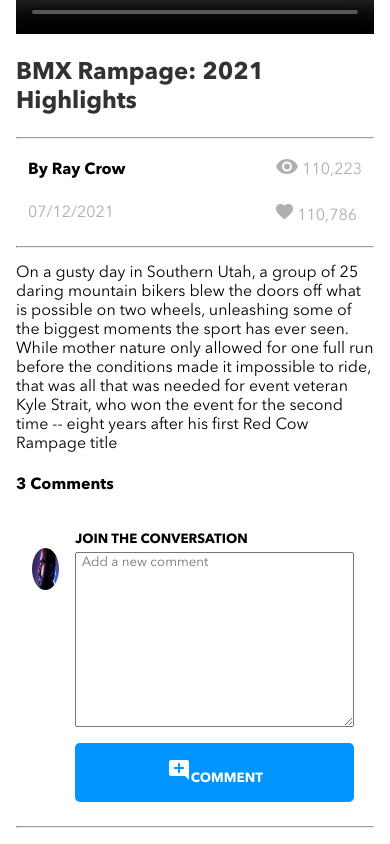
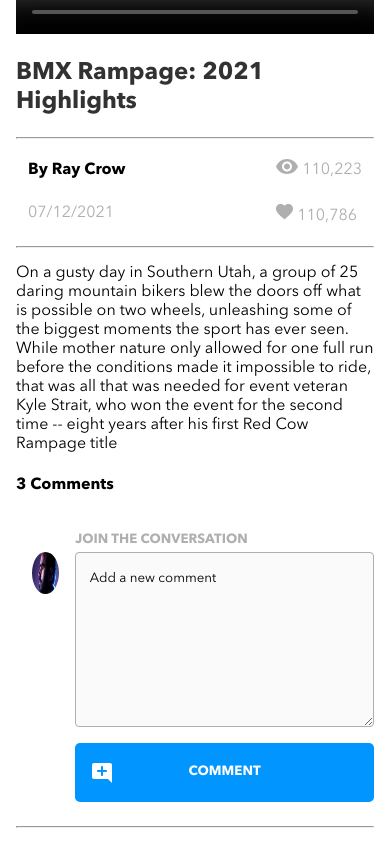
Before and after one commit to amandamani/brainflix, a React (Create React App) app: page / in a window 390 px wide. Shown: the part 462-1306 px from the top of the page. Built offline with nearby package versions, Linux system fonts and the light colour scheme.

Commit message:
Comment Input Mobile CSS done

```diff
--- a/src/components/CommentSection/CommentSection.js
+++ b/src/components/CommentSection/CommentSection.js
@@ -16,7 +16,7 @@ function CommentSection (props) {
                 <div className="comment-section__add">
                     <h5 className="comment-section__heading">JOIN THE CONVERSATION</h5>
                     <textarea id="userComment" name="userComment" placeholder=" Add a new comment" className="comment-section__input"></textarea>
-                    <button type="submit" className="comment-section__button"><img src={commentIcon} alt="commentIcon"/>COMMENT</button>
+                    <button type="submit" className="comment-section__button"><img src={commentIcon} alt="commentIcon" className="comment-section__image"/>COMMENT</button>
                 </div>
             </form>
             <div id="comment-section">
--- a/src/components/CommentSection/CommentSection.scss
+++ b/src/components/CommentSection/CommentSection.scss
@@ -17,16 +17,28 @@
     &__add {
         display: flex;
         flex-direction: column;
+        position: relative;
     }
 
     &__heading {
         margin: 0rem 0rem 0.25rem;
+        color: $brainflixSilver;
     }
 
     &__input {
-        width: 70vw;
+        width: 75vw;
+        @include mobile500 {
+            width: 80vw;
+        }
         height: 20vh;
         margin-bottom: 1rem;
+        background-color:#FAFAFA;
+        border: 1.5px solid $brainflixSilver;
+        border-radius: 4px;
+        &::placeholder{
+            padding: 1rem 0rem 0rem 0.5rem;
+            color:black;
+        }
     }
 
     &__userIcon {
@@ -34,7 +46,7 @@
         width: 7vw;
         border-radius: 50%;
         background-size: auto, contain;
-        margin: 1rem 1rem 0rem 0rem;
+        margin: 1.25rem 1rem 0rem 0rem;
 
         @include tablet {
             height: 6vh;
@@ -58,11 +70,11 @@
         }
     }
 
-    &-image{
+    &__image{
         z-index: 10;
         position: absolute;
-        top: 20%;
-        left: 10%;
+        top: 85%;
+        left: 5%;
 
         @include tablet {
             position: relative;
```
